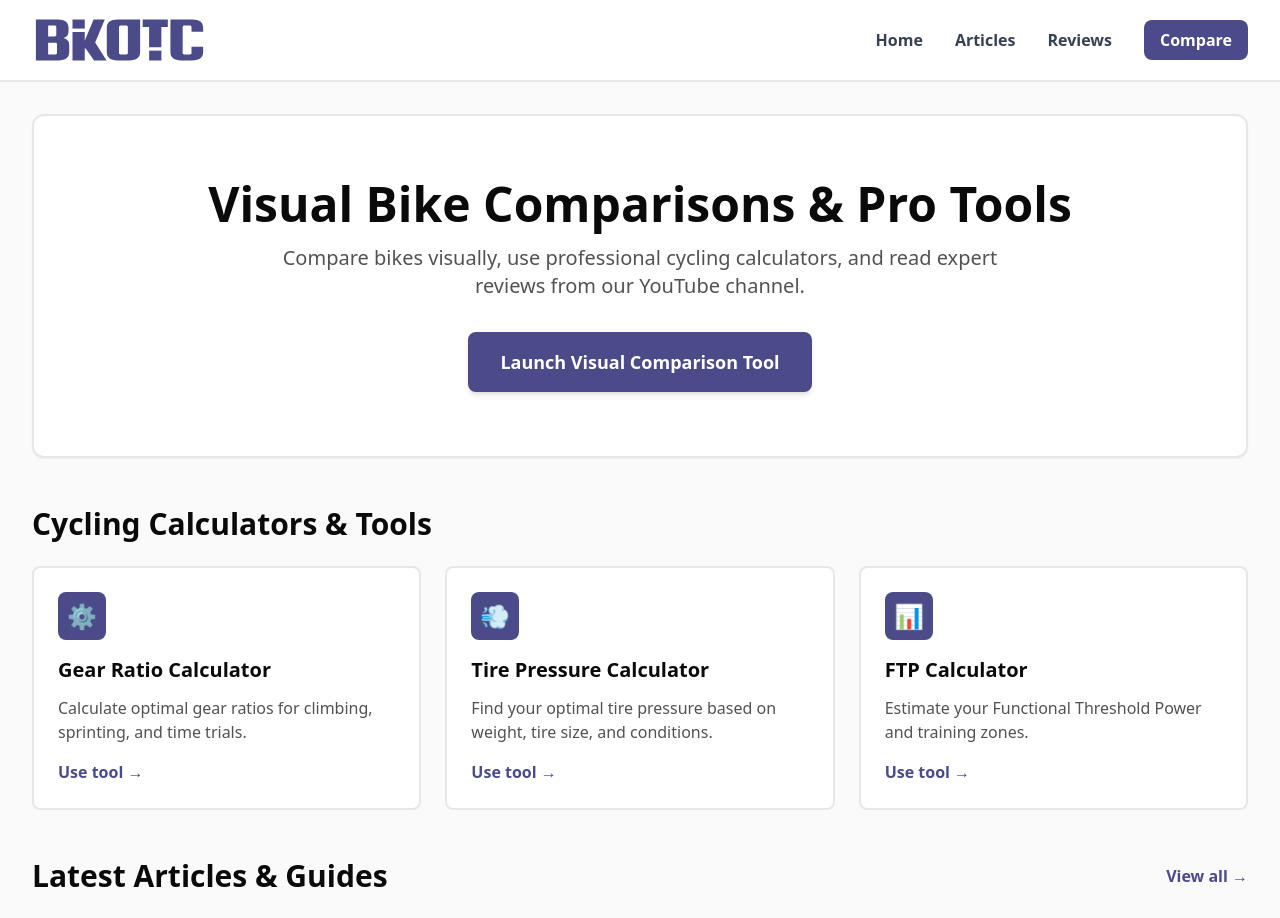
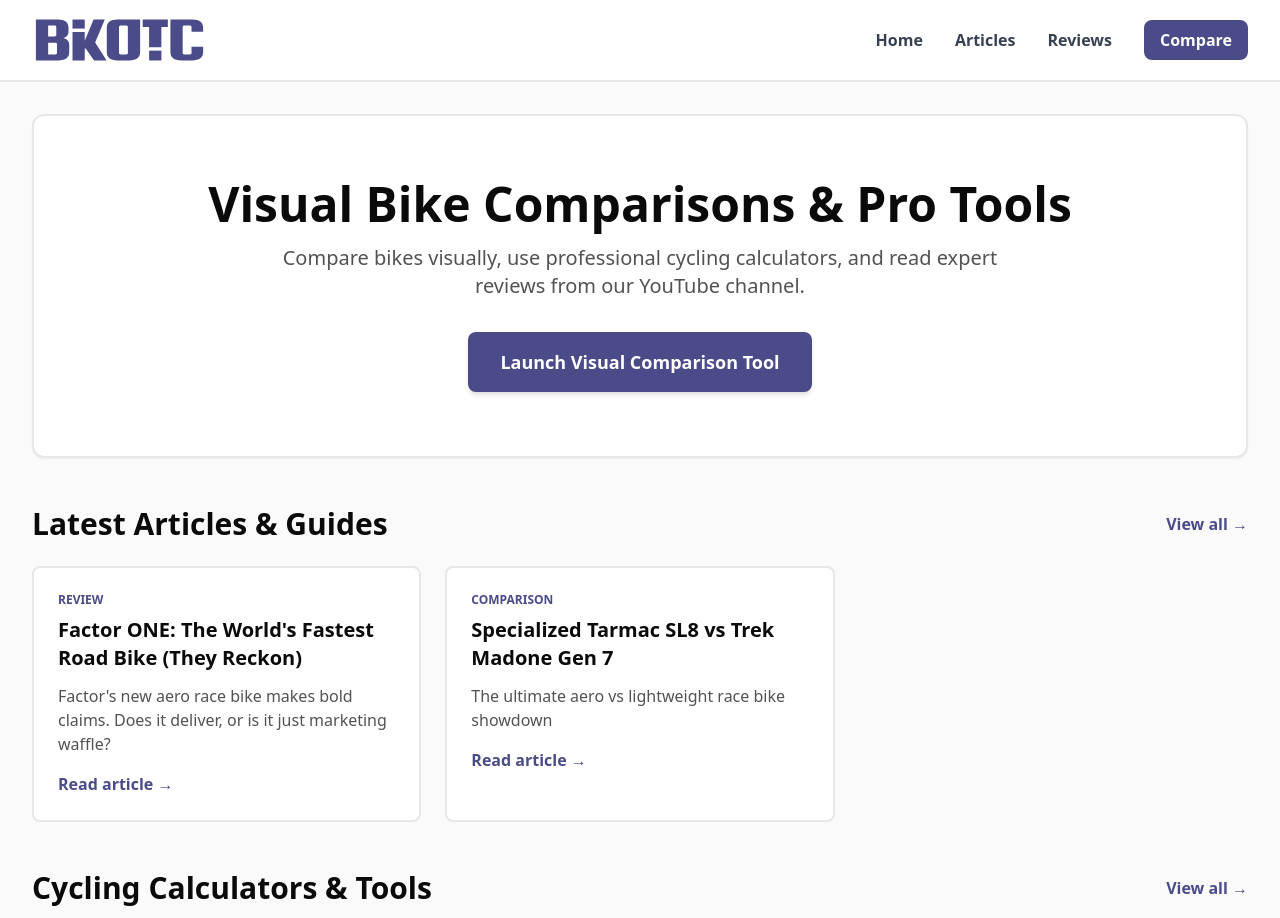
Before and after one commit to maccavamzoo/bikotic-genesis, a Next.js app: page / in a window 1280 px wide. Shown: the top 918 px of the page. Built offline with nearby package versions, Linux system fonts and the light colour scheme.

Commit message:
Update page.tsx

```diff
--- a/app/page.tsx
+++ b/app/page.tsx
@@ -8,7 +8,7 @@
     <main className="min-h-screen p-4 md:p-8 font-sans">
       <div className="max-w-7xl mx-auto">
 
-        {/* Hero Section */}
+        {/* Hero Section - Comparison Tool */}
         <section className="bg-white border-2 border-gray-200 p-8 md:p-12 lg:p-16 rounded-xl mb-12 text-center shadow-sm">
           <h1 className="text-3xl md:text-4xl lg:text-5xl mb-4 text-[#0a0a0a] font-bold">
             Visual Bike Comparisons & Pro Tools
@@ -19,65 +19,6 @@
           <button className="bg-bikotic-blue text-white border-none px-8 py-4 text-lg font-bold rounded-lg cursor-pointer hover:bg-bikotic-blue-dark transition-colors shadow-md">
             Launch Visual Comparison Tool
           </button>
-        </section>
-
-        {/* Cycling Tools Section */}
-        <section className="mb-12">
-          <div className="flex items-center justify-between mb-6">
-            <h2 className="text-2xl md:text-3xl text-[#0a0a0a] font-bold">
-              Cycling Calculators & Tools
-            </h2>
-          </div>
-
-          <div className="grid grid-cols-1 md:grid-cols-3 gap-6">
-            {/* Tool Card 1 */}
-            <a href="/tools/gear-calculator" className="bg-white border-2 border-gray-200 rounded-lg p-6 hover:border-bikotic-blue hover:shadow-lg transition-all block">
-              <div className="w-12 h-12 bg-bikotic-blue rounded-lg flex items-center justify-center mb-4">
-                <span className="text-white text-2xl font-bold">⚙️</span>
-              </div>
-              <h3 className="text-xl font-bold mb-3 text-[#0a0a0a]">
-                Gear Ratio Calculator
-              </h3>
-              <p className="text-[#525252] mb-4">
-                Calculate optimal gear ratios for climbing, sprinting, and time trials.
-              </p>
-              <span className="text-bikotic-blue font-semibold hover:underline">
-                Use tool →
-              </span>
-            </a>
-
-            {/* Tool Card 2 */}
-            <a href="/tools/tire-pressure" className="bg-white border-2 border-gray-200 rounded-lg p-6 hover:border-bikotic-blue hover:shadow-lg transition-all block">
-              <div className="w-12 h-12 bg-bikotic-blue rounded-lg flex items-center justify-center mb-4">
-                <span className="text-white text-2xl font-bold">💨</span>
-              </div>
-              <h3 className="text-xl font-bold mb-3 text-[#0a0a0a]">
-                Tire Pressure Calculator
-              </h3>
-              <p className="text-[#525252] mb-4">
-                Find your optimal tire pressure based on weight, tire size, and conditions.
-              </p>
-              <span className="text-bikotic-blue font-semibold hover:underline">
-                Use tool →
-              </span>
-            </a>
-
-            {/* Tool Card 3 */}
-            <a href="/tools/ftp-calculator" className="bg-white border-2 border-gray-200 rounded-lg p-6 hover:border-bikotic-blue hover:shadow-lg transition-all block">
-              <div className="w-12 h-12 bg-bikotic-blue rounded-lg flex items-center justify-center mb-4">
-                <span className="text-white text-2xl font-bold">📊</span>
-              </div>
-              <h3 className="text-xl font-bold mb-3 text-[#0a0a0a]">
-                FTP Calculator
-              </h3>
-              <p className="text-[#525252] mb-4">
-                Estimate your Functional Threshold Power and training zones.
-              </p>
-              <span className="text-bikotic-blue font-semibold hover:underline">
-                Use tool →
-              </span>
-            </a>
-          </div>
         </section>
 
         {/* Latest Articles Section */}
@@ -116,6 +57,36 @@
             </div>
           </section>
         )}
+
+        {/* Cycling Tools Section */}
+        <section className="mb-12">
+          <div className="flex items-center justify-between mb-6">
+            <h2 className="text-2xl md:text-3xl text-[#0a0a0a] font-bold">
+              Cycling Calculators & Tools
+            </h2>
+            <a href="/tools" className="text-bikotic-blue font-semibold hover:underline">
+              View all →
+            </a>
+          </div>
+
+          <div className="grid grid-cols-1 md:grid-cols-3 gap-6">
+            {/* Gear Calculator */}
+            <a href="/tools/gear-calculator" className="bg-white border-2 border-gray-200 rounded-lg p-6 hover:border-bikotic-blue hover:shadow-lg transition-all block">
+              <div className="w-12 h-12 bg-bikotic-blue rounded-lg flex items-center justify-center mb-4">
+                <span className="text-white text-2xl font-bold">⚙️</span>
+              </div>
+              <h3 className="text-xl font-bold mb-3 text-[#0a0a0a]">
+                Gear Ratio Calculator
+              </h3>
+              <p className="text-[#525252] mb-4">
+                Compare gear ratios between bikes. Calculate speeds, gear inches, development, and more.
+              </p>
+              <span className="text-bikotic-blue font-semibold hover:underline">
+                Use tool →
+              </span>
+            </a>
+          </div>
+        </section>
 
         {/* YouTube Reviews Section */}
         {reviews.length > 0 && (
```
